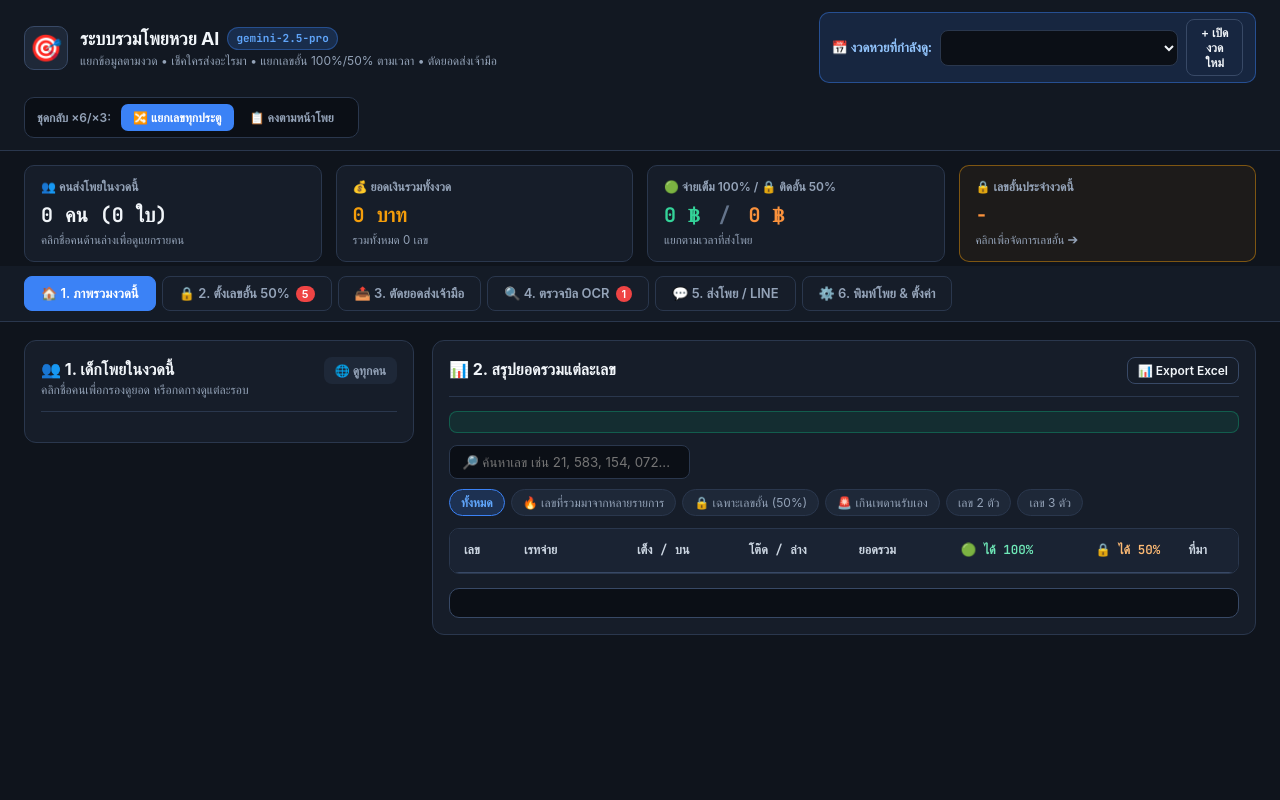
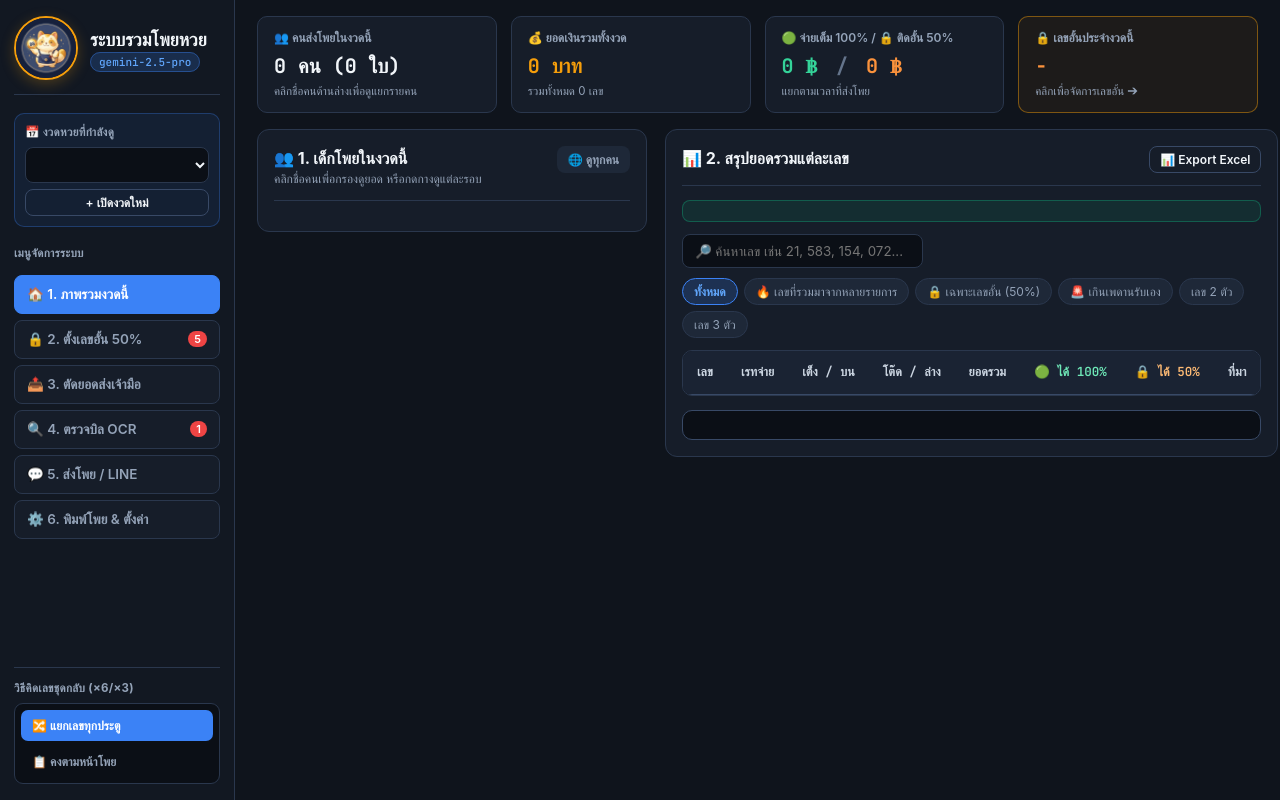
Before and after one commit to adulycode/Lotto-OCR-Pro, a website: page public/index.html in a window 1280 px wide. Drawn offline with Linux system fonts and the light colour scheme; no server answers; a web font is replaced by a local one.

Commit message:
Move navigation menu to balanced left sidebar and add Ghibli lottery mascot logo

```diff
--- a/public/index.html
+++ b/public/index.html
@@ -4,33 +4,68 @@
   <meta charset="UTF-8" />
   <meta name="viewport" content="width=device-width, initial-scale=1.0" />
   <title>ระบบจัดการโพยหวย & อ่านลายมือ AI (แยกตามงวด • เลขอั้น 50% • ตัดยอดส่งเจ้ามือ)</title>
+  <link rel="icon" type="image/jpeg" href="/mascot-logo.jpg" />
   <link rel="preconnect" href="https://fonts.googleapis.com">
   <link rel="preconnect" href="https://fonts.gstatic.com" crossorigin>
   <link href="https://fonts.googleapis.com/css2?family=IBM+Plex+Sans+Thai:wght@400;500;600;700&family=JetBrains+Mono:wght@500;600;700&display=swap" rel="stylesheet">
-  <link rel="stylesheet" href="/styles.css?v=20261120_12" />
+  <link rel="stylesheet" href="/styles.css?v=20261120_14" />
 </head>
 <body>
-  <!-- แถบด้านบนสุด: เลือกงวดหวยชัดเจน ดูง่ายตั้งแต่เปิดเว็บ -->
-  <header class="topbar no-print">
-    <div class="topbar-brand">
-      <div class="brand-logo">🎯</div>
+  <div class="app-shell">
+    <!-- ================================================================= -->
+    <!-- แถบเมนูหลักด้านซ้ายมือ (Left Navigation Sidebar สมดุล ไม่คั่นกลางจอ) -->
+    <!-- ================================================================= -->
+    <aside class="app-sidebar no-print">
+      <div class="sidebar-brand">
+        <img src="/mascot-logo.jpg" alt="Lotto Mascot" class="mascot-logo-img" />
         <div>
-        <div class="brand-title">ระบบรวมโพยหวย AI <span class="badge-model" id="headerModelBadge">gemini-2.5-pro</span></div>
-        <div class="brand-subtitle">แยกข้อมูลตามงวด • เช็คใครส่งอะไรมา • แยกเลขอั้น 100%/50% ตามเวลา • ตัดยอดส่งเจ้ามือ</div>
+          <div class="brand-title">ระบบรวมโพยหวย</div>
+          <div class="brand-subtitle"><span class="badge-model" id="headerModelBadge">gemini-2.5-pro</span></div>
         </div>
       </div>
 
-    <!-- กล่องเลือกงวดหวย (หัวใจหลักของข้อมูลแต่ละชุด) -->
-    <div class="draw-selector-bar">
-      <span class="draw-label">📅 งวดหวยที่กำลังดู:</span>
-      <select id="drawSelect" class="input draw-select" onchange="onSwitchDraw(this.value)"></select>
-      <button class="btn btn-outline btn-sm" onclick="openNewDrawModal()">+ เปิดงวดใหม่</button>
+      <!-- กล่องเลือกงวดหวย -->
+      <div class="sidebar-section">
+        <label class="sidebar-section-label">📅 งวดหวยที่กำลังดู</label>
+        <select id="drawSelect" class="input draw-select" style="min-width:100%;margin-bottom:6px;" onchange="onSwitchDraw(this.value)"></select>
+        <button class="btn btn-outline btn-sm" style="width:100%;" onclick="openNewDrawModal()">+ เปิดงวดใหม่</button>
       </div>
 
-    <!-- สวิตช์เลือกวิธีคิดเลขชุดกลับ (×6, ×3) -->
-    <div class="perm-switcher-box">
-      <span class="perm-label" title="วิธีจัดการเลขชุดกลับ เช่น 072×6 หรือ 979×3">ชุดกลับ ×6/×3:</span>
-      <div class="segmented-control">
+      <!-- เมนูหลัก 6 เมนู เรียงแนวตั้งทางซ้ายมือ -->
+      <nav class="sidebar-nav">
+        <div class="sidebar-section-label">เมนูจัดการระบบ</div>
+        <button class="nav-tab active" data-tab="tab-dashboard" onclick="switchTab('tab-dashboard')"
+          title="ดูรายชื่อเด็กโพยที่ส่งในงวดนี้ และตารางสรุปผลรวมยอดเงินเดียวของแต่ละเลข">
+          <span>🏠 1. ภาพรวมงวดนี้</span>
+        </button>
+        <button class="nav-tab" data-tab="tab-restricted" onclick="switchTab('tab-restricted')"
+          title="กำหนดชุดเลขอั้นที่เจ้ามือแจ้ง (เช่น ก่อนหวยออก 1 วัน) เพื่อแยกบิลจ่ายเต็ม 100% กับจ่ายครึ่ง 50%">
+          <span>🔒 2. ตั้งเลขอั้น 50%</span>
+          <span class="tab-badge warn" id="badgeRestrictedCount">5</span>
+        </button>
+        <button class="nav-tab" data-tab="tab-layoff" onclick="switchTab('tab-layoff')"
+          title="เลือกเลขทยอยตัดยอดส่งเจ้ามือเป็นรอบๆ โดยไม่ส่งซ้ำ พร้อมส่งออกไฟล์ Excel">
+          <span>📤 3. ตัดยอดส่งเจ้ามือ</span>
+        </button>
+        <button class="nav-tab" data-tab="tab-inspector" onclick="switchTab('tab-inspector')"
+          title="ตรวจสอบและแก้ไขตัวเลขที่อ่านจากรูปโพยกระดาษ 4 คอลัมน์ × 30 แถว">
+          <span>🔍 4. ตรวจบิล OCR</span>
+          <span class="tab-badge" id="badgeReviewCount">1</span>
+        </button>
+        <button class="nav-tab" data-tab="tab-line" onclick="switchTab('tab-line')"
+          title="อัปโหลดรูปโพยกระดาษเข้าระบบ หรือจำลองการส่งโพยจากแชท LINE">
+          <span>💬 5. ส่งโพย / LINE</span>
+        </button>
+        <button class="nav-tab" data-tab="tab-template" onclick="switchTab('tab-template')"
+          title="สั่งพิมพ์กระดาษโพยมาตรฐาน A4 และตั้งค่าระบบ AI / LINE OA">
+          <span>⚙️ 6. พิมพ์โพย & ตั้งค่า</span>
+        </button>
+      </nav>
+
+      <!-- สวิตช์เลือกวิธีคิดเลขชุดกลับ (×6, ×3) อยู่ด้านล่างของ Sidebar -->
+      <div class="sidebar-footer">
+        <div class="sidebar-section-label" title="วิธีจัดการเลขชุดกลับ เช่น 072×6 หรือ 979×3">วิธีคิดเลขชุดกลับ (×6/×3)</div>
+        <div class="sidebar-seg-stack">
           <button type="button" id="btnModeExpand" class="seg-btn active"
             title="แตกเลขชุดกลับออกเป็นเลข 3 ตัวบนทุกประตูอัตโนมัติ (เช่น 072×6 = 66฿ แตกเป็น 6 หาง หางละ 11฿)"
             onclick="setPermutationMode('expand')">
@@ -43,9 +78,13 @@
           </button>
         </div>
       </div>
-  </header>
+    </aside>
 
-  <!-- แถบสรุปภาพรวมของงวดนี้ (4 การ์ดใหญ่ อ่านเข้าใจทันที) -->
+    <!-- ================================================================= -->
+    <!-- พื้นที่ทำงานหลักด้านขวา (KPI ด้านบนสุด + เนื้อหาแต่ละหน้าต่อเนื่องกัน) -->
+    <!-- ================================================================= -->
+    <div class="app-workspace">
+      <!-- แถบสรุปภาพรวมของงวดนี้ (4 การ์ดใหญ่ สมดุลเต็มความกว้างด้านบน) -->
       <section class="kpi-strip no-print">
         <div class="kpi-card" title="จำนวนเด็กโพยและจำนวนรอบบิลทั้งหมดที่ส่งเข้ามาในงวดนี้">
           <div class="kpi-title">👥 คนส่งโพยในงวดนี้</div>
@@ -72,34 +111,6 @@
           <div class="kpi-sub">คลิกเพื่อจัดการเลขอั้น ➔</div>
         </div>
       </section>
-
-  <!-- เมนูหลัก สั้นกระชับ พร้อม Tooltip อธิบายเมื่อเอาเมาส์ชี้ -->
-  <nav class="main-nav no-print">
-    <button class="nav-tab active" data-tab="tab-dashboard" onclick="switchTab('tab-dashboard')"
-      title="ดูรายชื่อเด็กโพยที่ส่งในงวดนี้ และตารางสรุปผลรวมยอดเงินเดียวของแต่ละเลข">
-      🏠 1. ภาพรวมงวดนี้
-    </button>
-    <button class="nav-tab" data-tab="tab-restricted" onclick="switchTab('tab-restricted')"
-      title="กำหนดชุดเลขอั้นที่เจ้ามือแจ้ง (เช่น ก่อนหวยออก 1 วัน) เพื่อแยกบิลจ่ายเต็ม 100% กับจ่ายครึ่ง 50%">
-      🔒 2. ตั้งเลขอั้น 50% <span class="tab-badge warn" id="badgeRestrictedCount">5</span>
-    </button>
-    <button class="nav-tab" data-tab="tab-layoff" onclick="switchTab('tab-layoff')"
-      title="เลือกเลขทยอยตัดยอดส่งเจ้ามือเป็นรอบๆ โดยไม่ส่งซ้ำ พร้อมส่งออกไฟล์ Excel">
-      📤 3. ตัดยอดส่งเจ้ามือ
-    </button>
-    <button class="nav-tab" data-tab="tab-inspector" onclick="switchTab('tab-inspector')"
-      title="ตรวจสอบและแก้ไขตัวเลขที่อ่านจากรูปโพยกระดาษ 4 คอลัมน์ × 30 แถว">
-      🔍 4. ตรวจบิล OCR <span class="tab-badge" id="badgeReviewCount">1</span>
-    </button>
-    <button class="nav-tab" data-tab="tab-line" onclick="switchTab('tab-line')"
-      title="อัปโหลดรูปโพยกระดาษเข้าระบบ หรือจำลองการส่งโพยจากแชท LINE">
-      💬 5. ส่งโพย / LINE
-    </button>
-    <button class="nav-tab" data-tab="tab-template" onclick="switchTab('tab-template')"
-      title="สั่งพิมพ์กระดาษโพยมาตรฐาน A4 และตั้งค่าระบบ AI / LINE OA">
-      ⚙️ 6. พิมพ์โพย & ตั้งค่า
-    </button>
-  </nav>
 
       <main class="main-container">
 
@@ -729,8 +740,10 @@
     </section>
 
       </main>
+    </div>
+  </div>
 
   <div id="toastContainer" class="toast-container no-print"></div>
-  <script src="/app.js?v=20261120_12"></script>
+  <script src="/app.js?v=20261120_14"></script>
 </body>
 </html>
--- a/public/styles.css
+++ b/public/styles.css
@@ -32,6 +32,103 @@ body {
   color: var(--text-main);
   line-height: 1.5;
   font-size: 14px;
+}
+
+/* App Shell with Left Navigation Sidebar */
+.app-shell {
+  display: grid;
+  grid-template-columns: 235px 1fr;
+  min-height: 100vh;
+}
+
+.app-sidebar {
+  background: #121822;
+  border-right: 1px solid var(--border);
+  padding: 16px 14px;
+  display: flex;
+  flex-direction: column;
+  gap: 18px;
+  position: sticky;
+  top: 0;
+  height: 100vh;
+  overflow-y: auto;
+}
+
+.sidebar-brand {
+  display: flex;
+  align-items: center;
+  gap: 12px;
+  padding-bottom: 14px;
+  border-bottom: 1px solid var(--border);
+}
+
+.mascot-logo-img {
+  width: 64px;
+  height: 64px;
+  border-radius: 50%;
+  object-fit: cover;
+  border: 2px solid var(--gold);
+  box-shadow: 0 4px 14px rgba(245, 158, 11, 0.25);
+  flex-shrink: 0;
+}
+
+.sidebar-section {
+  background: rgba(59, 130, 246, 0.08);
+  border: 1px solid rgba(59, 130, 246, 0.3);
+  border-radius: 10px;
+  padding: 10px;
+}
+
+.sidebar-section-label {
+  display: block;
+  font-size: 11.5px;
+  font-weight: 700;
+  color: var(--text-muted);
+  margin-bottom: 6px;
+  text-transform: uppercase;
+  letter-spacing: 0.3px;
+}
+
+.sidebar-nav {
+  display: flex;
+  flex-direction: column;
+  gap: 6px;
+  flex: 1;
+}
+
+.sidebar-nav .nav-tab {
+  width: 100%;
+  justify-content: space-between;
+  padding: 10px 12px;
+  text-align: left;
+  font-size: 13.5px;
+}
+
+.sidebar-footer {
+  padding-top: 12px;
+  border-top: 1px solid var(--border);
+}
+
+.sidebar-seg-stack {
+  display: flex;
+  flex-direction: column;
+  gap: 5px;
+  background: var(--bg-input);
+  padding: 6px;
+  border-radius: 9px;
+  border: 1px solid var(--border);
+}
+
+.sidebar-seg-stack .seg-btn {
+  width: 100%;
+  text-align: left;
+  padding: 7px 10px;
+}
+
+.app-workspace {
+  min-width: 0;
+  display: flex;
+  flex-direction: column;
 }
 
 /* Top Header */
@@ -116,9 +213,7 @@ body {
   display: grid;
   grid-template-columns: repeat(4, 1fr);
   gap: 14px;
-  padding: 14px 24px 4px 24px;
-  max-width: 1720px;
-  margin: 0 auto;
+  padding: 16px 22px 0 22px;
 }
 
 .kpi-card {
@@ -395,9 +490,8 @@ body {
 
 /* Main Content Layout */
 .main-container {
-  padding: 18px 24px;
-  max-width: 1720px;
-  margin: 0 auto;
+  padding: 16px 22px;
+  width: 100%;
 }
 
 .tab-panel {
```
Also changed, not shown: public/mascot-logo.jpg (added). Lines whose indentation alone changed are shown as unchanged.
